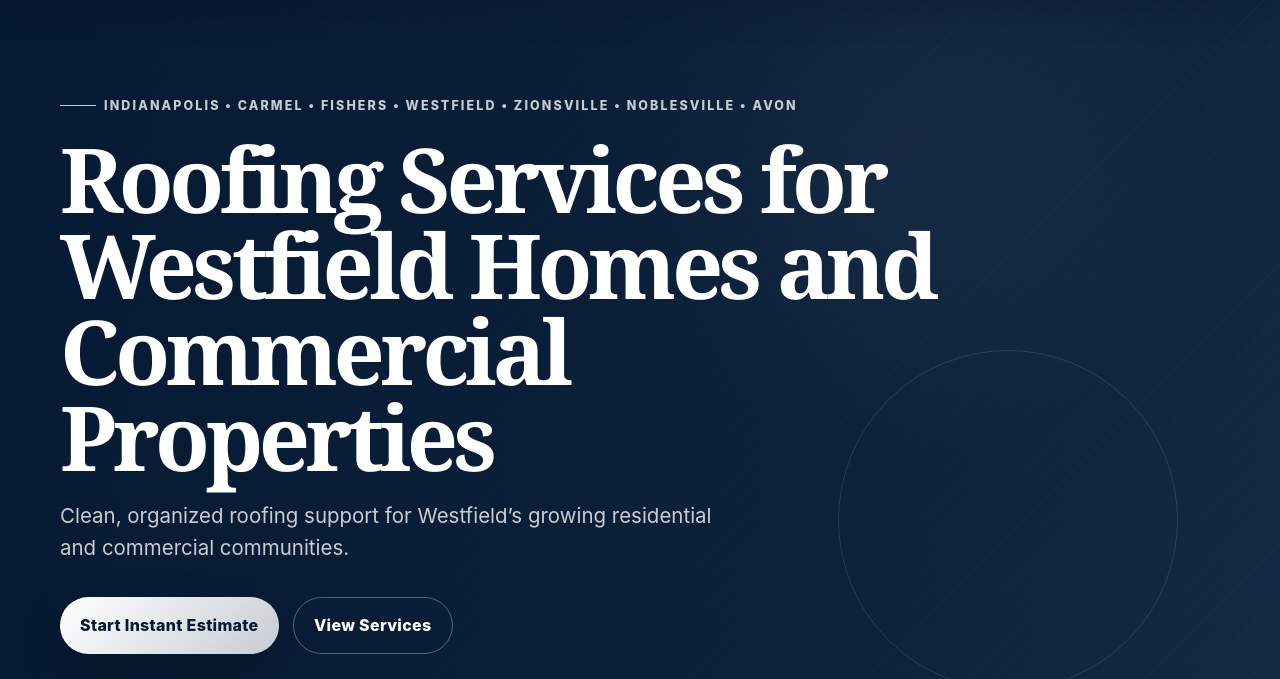
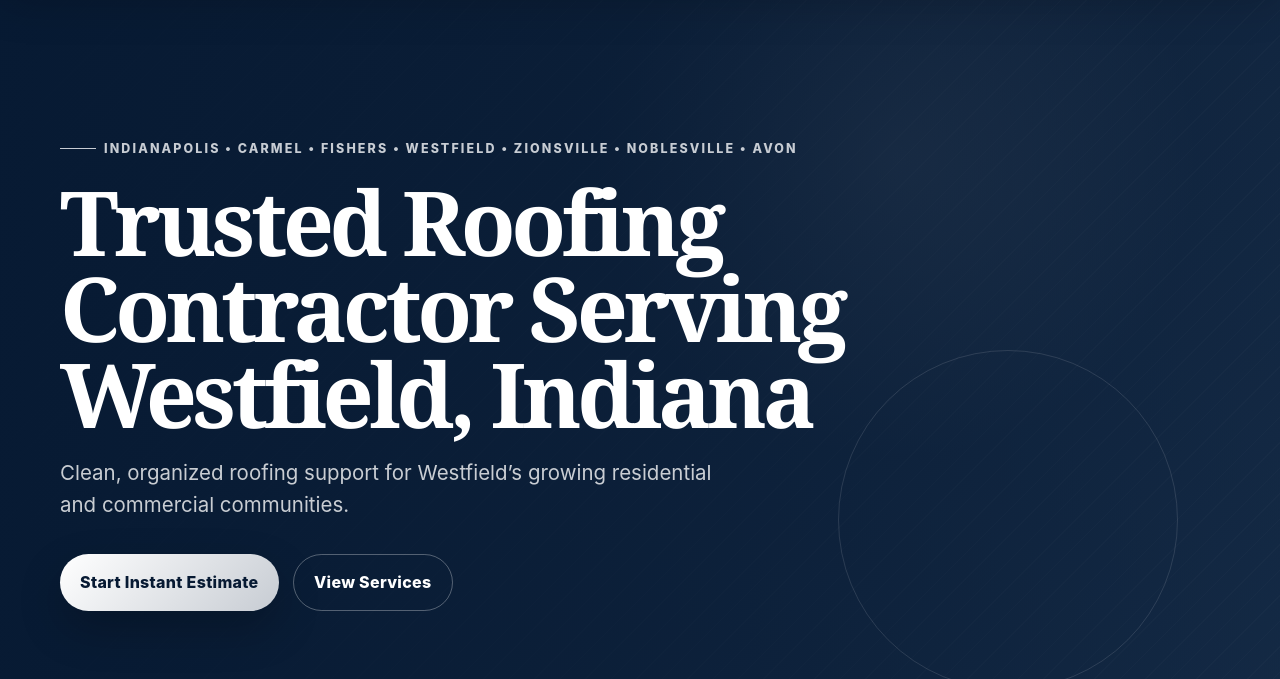
Before and after one commit to blacksheepbetting/theroofconcierge, a plain HTML site: page westfield.html in a window 1280 px wide. Shown: the part 135-814 px from the top of the page. Drawn offline with Linux system fonts and the light colour scheme.

Commit message:
Update hero heading for Westfield roofing services

```diff
--- a/westfield.html
+++ b/westfield.html
@@ -61,7 +61,7 @@
       <div class="hero-overlay"></div>
       <div class="hero-inner section-shell">
         <div class="eyebrow">Indianapolis • Carmel • Fishers • Westfield • Zionsville • Noblesville • Avon</div>
-        <h1>Roofing Services for Westfield Homes and Commercial Properties</h1>
+        <h1>Trusted Roofing Contractor Serving Westfield, Indiana</h1>
         <p>Clean, organized roofing support for Westfield’s growing residential and commercial communities.</p>
         <div class="hero-actions">
           <a class="button button-primary" href="#estimate">Start Instant Estimate</a>
```
